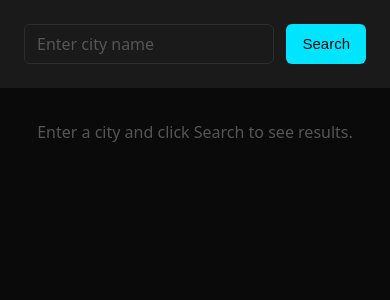
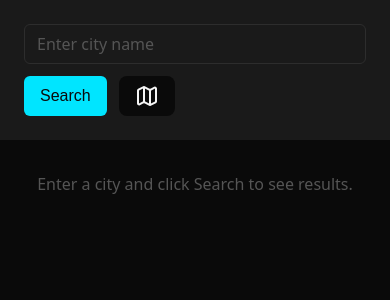
Before and after one commit to ploymahloy/bloodhound, a React (Vite) app: page / in a window 390 px wide. Shown: the top 300 px of the page. Built offline with nearby package versions, Linux system fonts and the light colour scheme.

Commit message:
mobile view toggles between list and map

```diff
--- a/src/pages/SearchResults.css
+++ b/src/pages/SearchResults.css
@@ -18,8 +18,20 @@
 	background: var(--color-bg-surface);
 }
 
+.SearchResults-toggleOption {
+	display: none;
+	border-radius: var(--border-radius-lg);
+	background: var(--color-bg-body);
+	color: var(--color-text-muted);
+	cursor: pointer;
+}
+
+.SearchResults-toggleOption:hover {
+	color: var(--color-primary-btn-text);
+}
+
 .SearchResults-input {
-  font-size: 1rem;
+	font-size: 16px;
 }
 
 .SearchResults-title {
@@ -37,7 +49,7 @@
 	padding: 0 2rem;
 	padding-bottom: 24px;
 	background: var(--color-bg-surface);
-  flex: 1 1 50%;
+	flex: 1 1 35%;
 	display: flex;
 	flex-direction: column;
 }
@@ -108,10 +120,61 @@
 	display: flex;
 	align-items: center;
 	justify-content: center;
-  flex: 1 1 50%;
+	flex: 1 1 65%;
+	padding: 32px;
+	overflow: hidden;
+	background-color: #05070a;
+	background-image:
+		radial-gradient(circle at 1px 1px, rgba(0, 229, 255, 0.28) 0, rgba(0, 229, 255, 0.28) 1px, transparent 1px),
+		linear-gradient(90deg, rgba(0, 229, 255, 0.12) 1px, transparent 1px),
+		linear-gradient(180deg, rgba(0, 229, 255, 0.12) 1px, transparent 1px);
+	background-size:
+		80px 80px,
+		80px 80px,
+		80px 80px;
+	background-position:
+		0 0,
+		0 0,
+		0 0;
 }
 
 .SearchResults-mapTitle {
-  color: var(--color-text-disabled);
+	color: var(--color-text);
 	margin-bottom: 16px;
 }
+
+@media (max-width: 900px) {
+	.SearchResults-content {
+		flex-direction: column-reverse;
+	}
+
+	.SearchResults-form {
+		flex-wrap: wrap;
+	}
+
+	.SearchResults-input,
+	.SearchResults-search {
+		font-size: 16px;
+	}
+
+	.SearchResults-toggleOption {
+		display: flex;
+	}
+
+	.SearchResults-page--list .SearchResults-mapContainer {
+		display: none;
+	}
+
+	.SearchResults-page--map .SearchResults-listContainer {
+		display: none;
+	}
+
+	.SearchResults-listContainer {
+		padding: 0 1.5rem 16px;
+	}
+
+	.SearchResults-mapContainer {
+		margin: 0;
+		min-height: 560px;
+	}
+}
--- a/src/pages/SearchResults.tsx
+++ b/src/pages/SearchResults.tsx
@@ -1,4 +1,6 @@
+import { useEffect, useState } from 'react';
 import { useSearchParams } from 'react-router-dom';
+import { Grid2x2, Map } from 'lucide-react';
 import { Button, Input, Text } from '../components';
 import { cn } from '../lib/cn';
 import './SearchResults.css';
@@ -62,12 +64,30 @@ function Avatar({ item }: { item: SearchResultItem }) {
 
 export function SearchResults() {
 	const [searchParams, setSearchParams] = useSearchParams();
+	const [mobileView, setMobileView] = useState<'list' | 'map'>('list');
 	const city = searchParams.get('city') ?? '';
 	const results = city.trim() ? getMockResultsByCity(city) : [];
 	const displayCity = truncate(city, 25);
 
+	useEffect(() => {
+		if (typeof window === 'undefined') return;
+		const stored = window.localStorage.getItem('searchResultsMobileView');
+		if (stored === 'list' || stored === 'map') {
+			setMobileView(stored);
+		}
+	}, []);
+
+	useEffect(() => {
+		if (typeof window === 'undefined') return;
+		window.localStorage.setItem('searchResultsMobileView', mobileView);
+	}, [mobileView]);
+
 	return (
-		<div className='SearchResults-page'>
+		<div
+			className={cn(
+				'SearchResults-page',
+				mobileView === 'list' ? 'SearchResults-page--list' : 'SearchResults-page--map'
+			)}>
 			{/* Form */}
 			<form
 				className='SearchResults-form'
@@ -86,7 +106,18 @@ export function SearchResults() {
 					autoComplete='off'
 					className='SearchResults-input'
 				/>
-				<Button type='submit'>Search</Button>
+				<Button type='submit' className='SearchResults-search'>
+					Search
+				</Button>
+				<Button
+					type='button'
+					className='SearchResults-toggleOption'
+					onClick={() => setMobileView(prev => (prev === 'list' ? 'map' : 'list'))}
+					aria-label={mobileView === 'list' ? 'Show map view' : 'Show list view'}>
+					{mobileView === 'list' ?
+						<Map size={24} aria-hidden='true' />
+					:	<Grid2x2 size={24} aria-hidden='true' />}
+				</Button>
 			</form>
 
 			{/* List + Map */}
```
Lines whose indentation alone changed are shown as unchanged.
